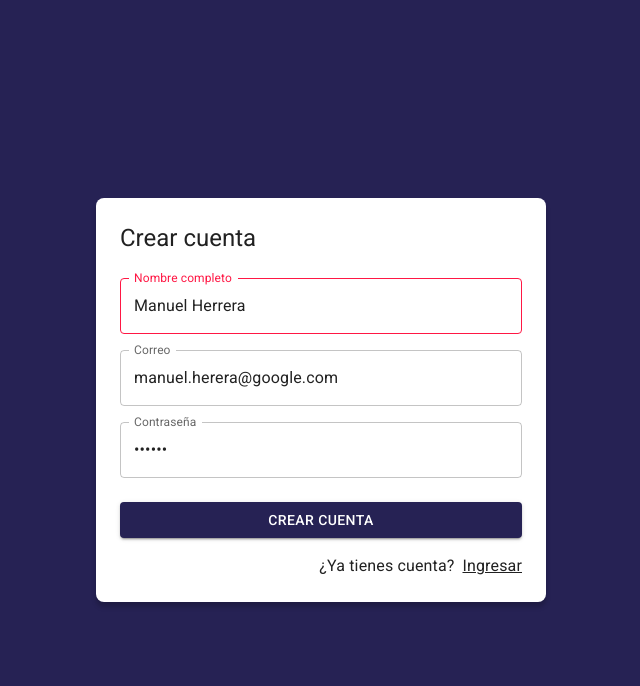
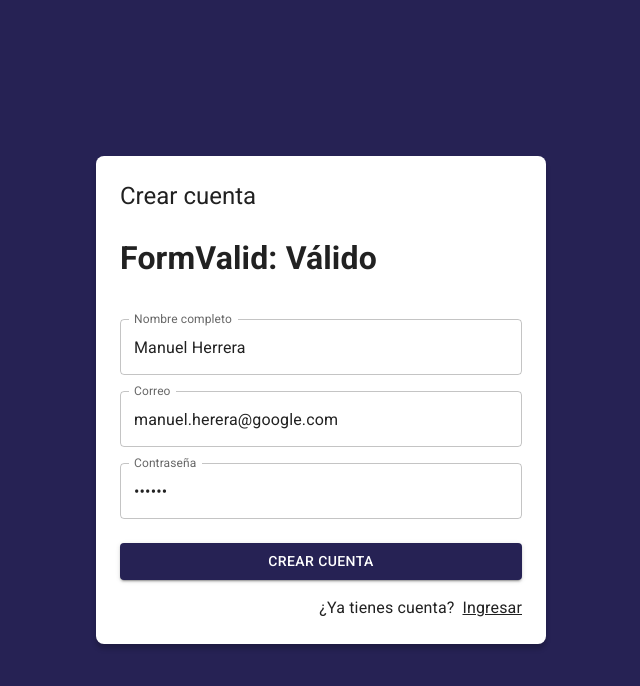
Before and after one commit to manuelherreram/journal-app-react, a React (Vite) app: page /auth/register in a window 1280 px wide. Shown: the top 686 px of the page, without its empty margins (319-959 px from the left). Built offline with nearby package versions, Linux system fonts and the light colour scheme.

Commit message:
validaciones en el registerpage

```diff
--- a/src/auth/pages/RegisterPage.jsx
+++ b/src/auth/pages/RegisterPage.jsx
@@ -2,6 +2,7 @@
 import { Button, Grid, Link, TextField, Typography } from "@mui/material";
 import { AuthLayout } from "../layout/AuthLayout";
 import { useForm } from "../../hooks";
+import { useState } from "react";
 
 const formData = {
   email: "manuel.herera@google.com",
@@ -18,6 +19,8 @@
   displayName: [(value) => value.length >= 1, "El nombre es obligatorio"],
 };
 export const RegisterPage = () => {
+  const [formSubmitted, setFormSubmitted] = useState(false);
+
   const {
     displayName,
     email,
@@ -34,11 +37,13 @@
 
   const onSubmit = (e) => {
     e.preventDefault();
+    setFormSubmitted(true);
     console.log(formState);
   };
 
   return (
     <AuthLayout title="Crear cuenta">
+      <h1>FormValid: {isFormValid ? "Válido" : "Incorrecto"} </h1>
       <form onSubmit={onSubmit}>
         <Grid container>
           <Grid item xs={12} sx={{ mt: 2 }}>
@@ -50,7 +55,7 @@
               name="displayName"
               value={displayName}
               onChange={onInputChange}
-              error={!displayNameValid}
+              error={!!displayNameValid && formSubmitted}
               helperText={displayNameValid}
             />
           </Grid>
@@ -63,6 +68,8 @@
               name="email"
               value={email}
               onChange={onInputChange}
+              error={!!email && formSubmitted}
+              helperText={emailValid}
             />
           </Grid>
           <Grid item xs={12} sx={{ mt: 2 }}>
@@ -74,6 +81,8 @@
               name="password"
               value={password}
               onChange={onInputChange}
+              error={!!password && formSubmitted}
+              helperText={passwordValid}
             />
 
             <Grid container spacing={2} sx={{ mb: 2, mt: 1 }}>
--- a/src/hooks/useForm.js
+++ b/src/hooks/useForm.js
@@ -1,11 +1,19 @@
-import { useEffect, useState } from "react";
+import { useEffect, useMemo, useState } from "react";
 
 export const useForm = (initialForm = {}, formValidations = {}) => {
   const [formState, setFormState] = useState(initialForm);
   const [formValidation, setFormValidation] = useState({});
+
   useEffect(() => {
     createValidators();
   }, [formState]);
+
+  const isFormValid = useMemo(() => {
+    for (const formValue of Object.keys(formValidation)) {
+      if (formValidation[formValue] !== null) return false;
+    }
+    return true;
+  }, [formValidation]);
 
   const onInputChange = ({ target }) => {
     const { name, value } = target;
@@ -38,5 +46,6 @@
     onInputChange,
     onResetForm,
     ...formValidation,
+    isFormValid,
   };
 };
```
